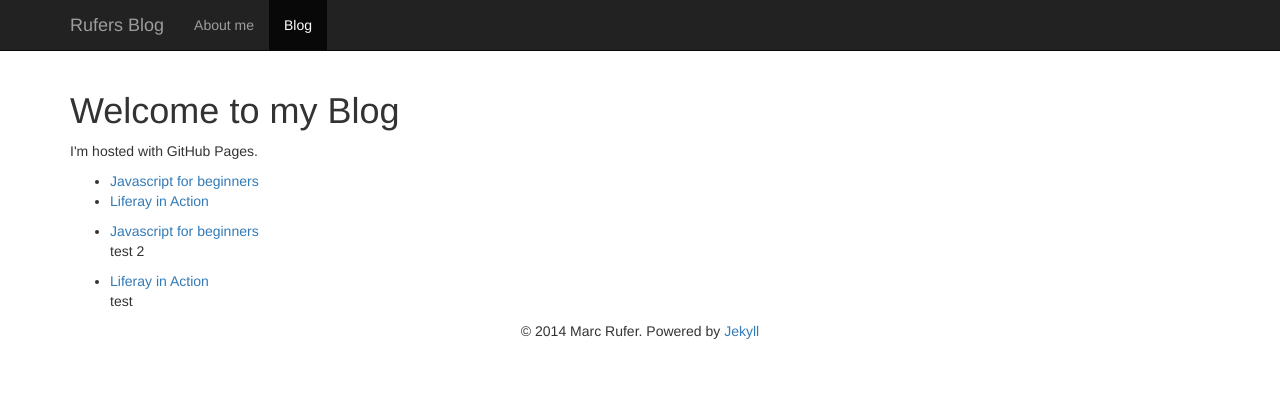
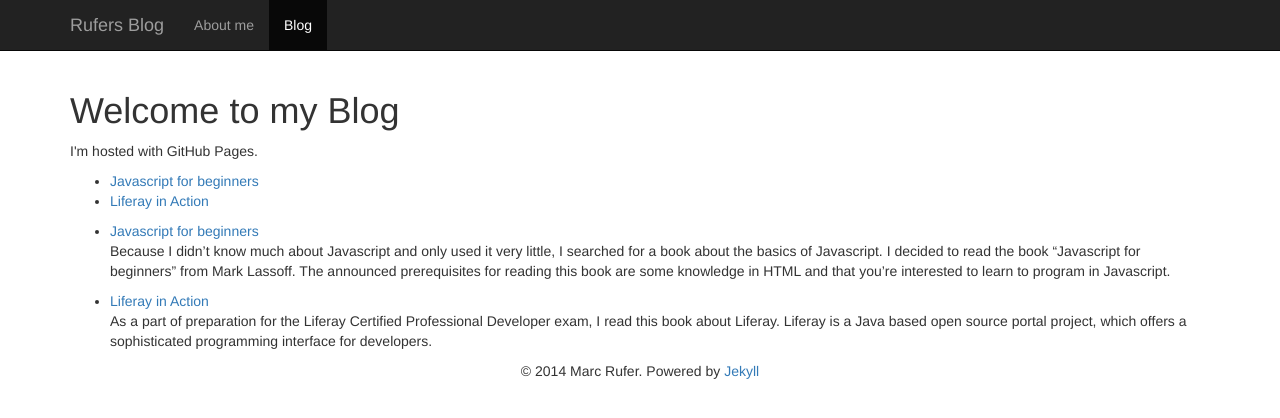
Before and after one commit to rufer7/rufer7.github.io, a Jekyll site: the page built from index.html, in a window 1280 px wide. Shown: the top 418 px of the page. Built offline with Jekyll 4.4.1, drawn with Linux system fonts in a browser that asks for light colours; nearby versions of some CDN libraries; some of the changed lines change nothing that is shown.

Commit message:
fixes #4

```diff
--- a/_posts/reader experience/2014-04-12-Liferay-in-Action.md
+++ b/_posts/reader experience/2014-04-12-Liferay-in-Action.md
@@ -6,7 +6,17 @@ date: 12 Apr 2014
 tags: liferay book reader-experience
 ---
 
-test
+As a part of preparation for the Liferay Certified Professional Developer exam, I read this book about Liferay. Liferay is a Java based open source portal project, which offers a sophisticated programming interface for developers.
 
 
-test extendedasfd
+![alt text](http://www.manning.com/sezov/sezov_cover150.jpg "Book cover of Lifer-ay in Action")
+
+The book Liferay in Action was authored by Richard Sezov Jr, Liferays Knowledge Manager and author of the Liferay Portal Administrator’s Guide. He also leads the team, which is responsible for the documentation and training materials. The book is mentioned as the official guide for building Liferay applications. The actual edition of the book covers Liferay version 6.1. That’s not the newest available version, but there were no fundamental changes concerning the concepts and the best practices of plugins development in version 6.2. The book addresses to Java developers with basic knowledge in web technologies. Experience with Liferay or with the Portlet API is not required.
+
+The book starts with an introduction to Liferay and a manual for setting up the develop-ment environment, whit a good description of each step. The rest of the book deals with the different plugin types, which can be developed for Liferay. For each plugin type there is a separate chapters, where the plugins and its purposes are explained in a practical ex-ample use case. These examples gives the reader an overview of the most important fea-tures and plugins Liferay offers. The explanations always contain the important parts of the source code. Sometimes the snippets aren’t sufficient. In such cases the whole source code helps, which is downloadable under: http://www.manning.com/sezov/.
+On the whole, the book gives you a very good overview over all important parts of Lifer-ay. What is particularly noticeable is the good structure, the book follows. It begins on a basic level and then gets more detailed. The parts of the book, which are quite exhausting to read, are peppered by some loosening sentences of the author. These sections make the exhausting parts easier to read.
+
+It seems like the author tried to not clutter up the chapters with too much code snippets and extractions of configuration files, but sometimes there are not all necessary infor-mation about the code printed in the book. In such cases I was lucky to have the complete source code of the example project available. If you prepare for the Liferay Certified Pro-fessional Developer exam as well, if you want to get introduced to Liferay or if you want to expand your knowledge about Liferay I can only recommend this book to you.
+
+
+This blog post is as well available on [mimacom blog](http://blog.mimacom.com/)
--- a/_posts/reader experience/2014-06-26-Javascript-for-beginners.md
+++ b/_posts/reader experience/2014-06-26-Javascript-for-beginners.md
@@ -6,7 +6,13 @@ date: 26 Jun 2014
 tags: javascript book reader-experience
 ---
 
-test 2
+Because I didn’t know much about Javascript and only used it very little, I searched for a book about the basics of Javascript. I decided to read the book “Javascript for beginners” from Mark Lassoff. The announced prerequisites for reading this book are some knowledge in HTML and that you’re interested to learn to program in Javascript.
 
 
-test 2  extended
+![alt text](https://s3.amazonaws.com/academywebgraphics/bookimgs/PFABBook.png "Book cover of Javascript for beginners")
+
+The book is splitted up into 10 different chapters. It begins with an introduction chapter, where the prerequisites, some basic information about Javascript and the most important keywords are treated. The next few chapters are about conditions, dialog boxes, loops, arrays, functions and events. In the end of the book there are discussed some more Ja-vascript specific topics like the string object, browser information and the document ob-ject. Like you can see the book is quite good structured, because the first few chapters cover some basic stuff and in the end more advanced topics are taught.
+In the end of each chapter there are some review questions to check, if you understood the things treated in the corresponding chapter. Unfortunately there are no solutions to the review questions available in the book. The review questions are always followed by a lab exercise, where you can hand on and try out the stuff you learned by yourself. The solutions to the lab exercises are provided directly afterwards.
+
+From the beginning I liked the simple manner of expression the author uses. He explains things in an accessible way and uses always some code snippets as examples he refers to. To see what happens, if the example code or the solution of the lab exercise would be executed, often some screenshots from different browser types are provided.
+Unfortunately there were a few topics covered by the book, which are too basic, if you already have some experience with other programming languages like Java, PHP, or simi-lar ones. Furthermore the book ended at a point I liked to continue reading, because the things got more and more advanced. Because of the points mentioned in before, I would recommend this book only for real beginners. People, who already have some experience in programming with other languages should have a look for another book with less basic topics.
```
